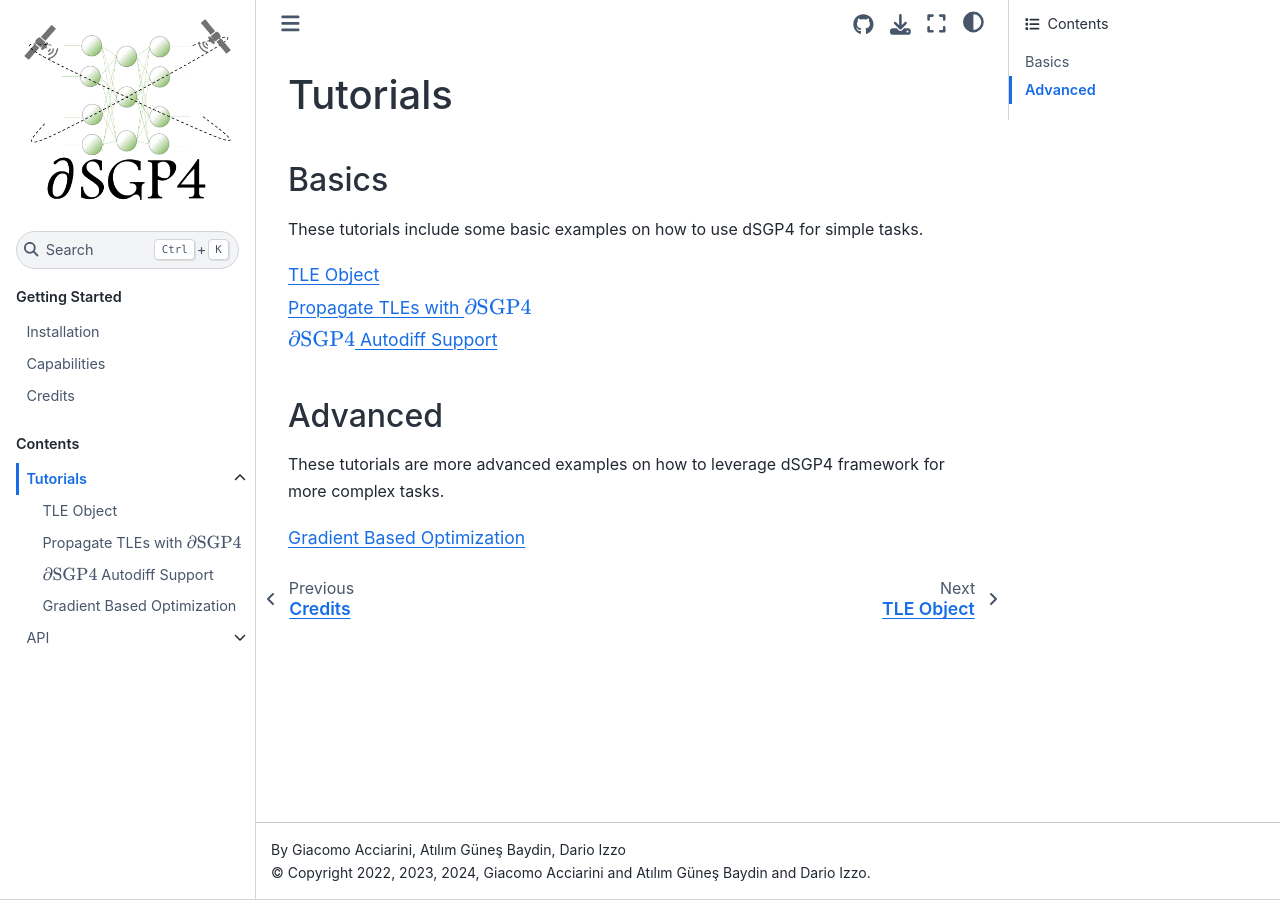
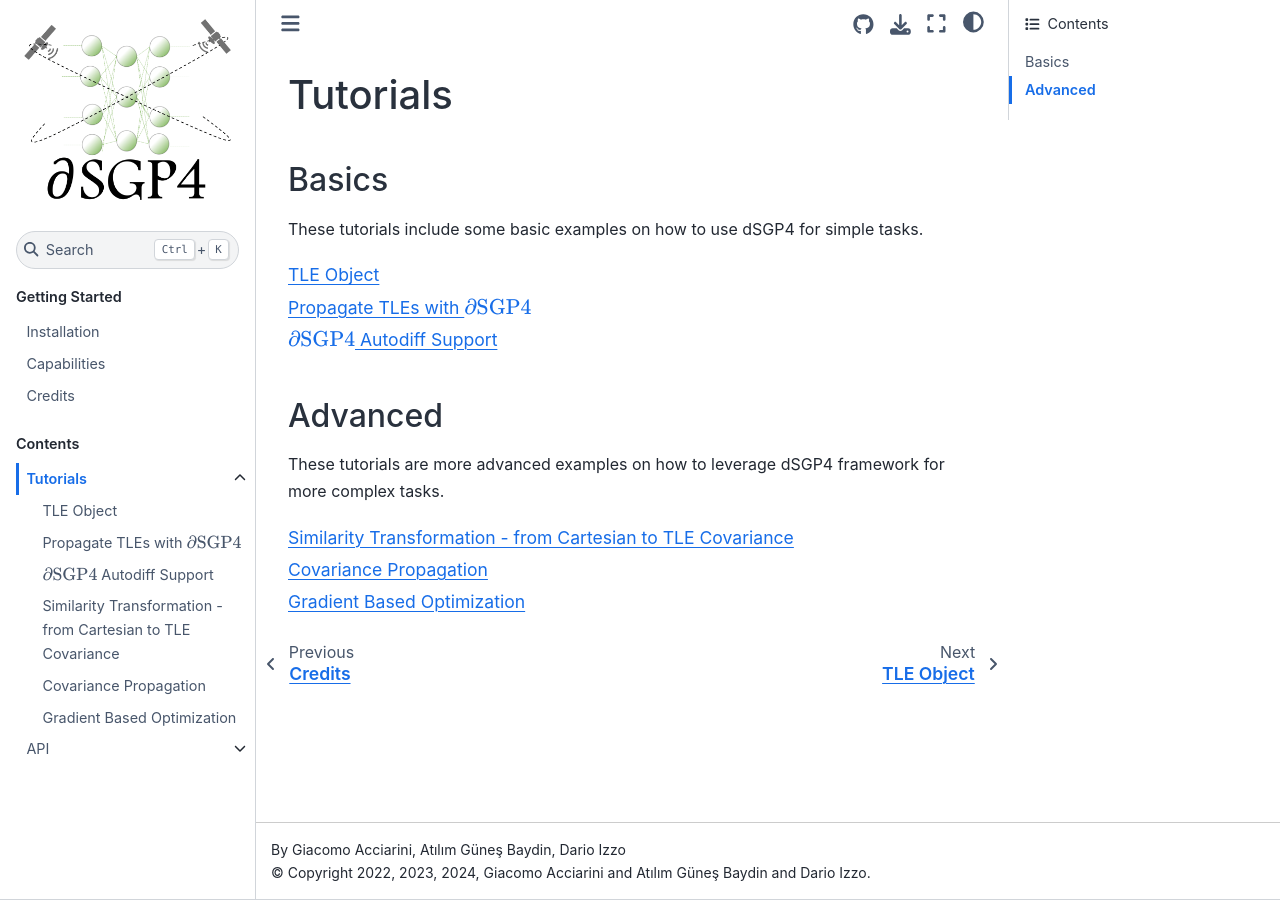
Before and after one commit to esa/dSGP4, a Sphinx documentation site: the page built from doc/tutorials.rst, in a window 1280 px wide. Built offline with Sphinx 7.4.7 and the Sphinx Book theme 1.1.4, drawn with Linux system fonts in a browser that asks for light colours.

Commit message:
update rst

```diff
--- a/doc/tutorials.rst
+++ b/doc/tutorials.rst
@@ -23,4 +23,6 @@ for more complex tasks.
 .. toctree::
   :maxdepth: 1
 
+  notebooks/covariance_transformation.ipynb
+  notebooks/covariance_propagation.ipynb
   notebooks/gradient_based_optimization.ipynb
```
